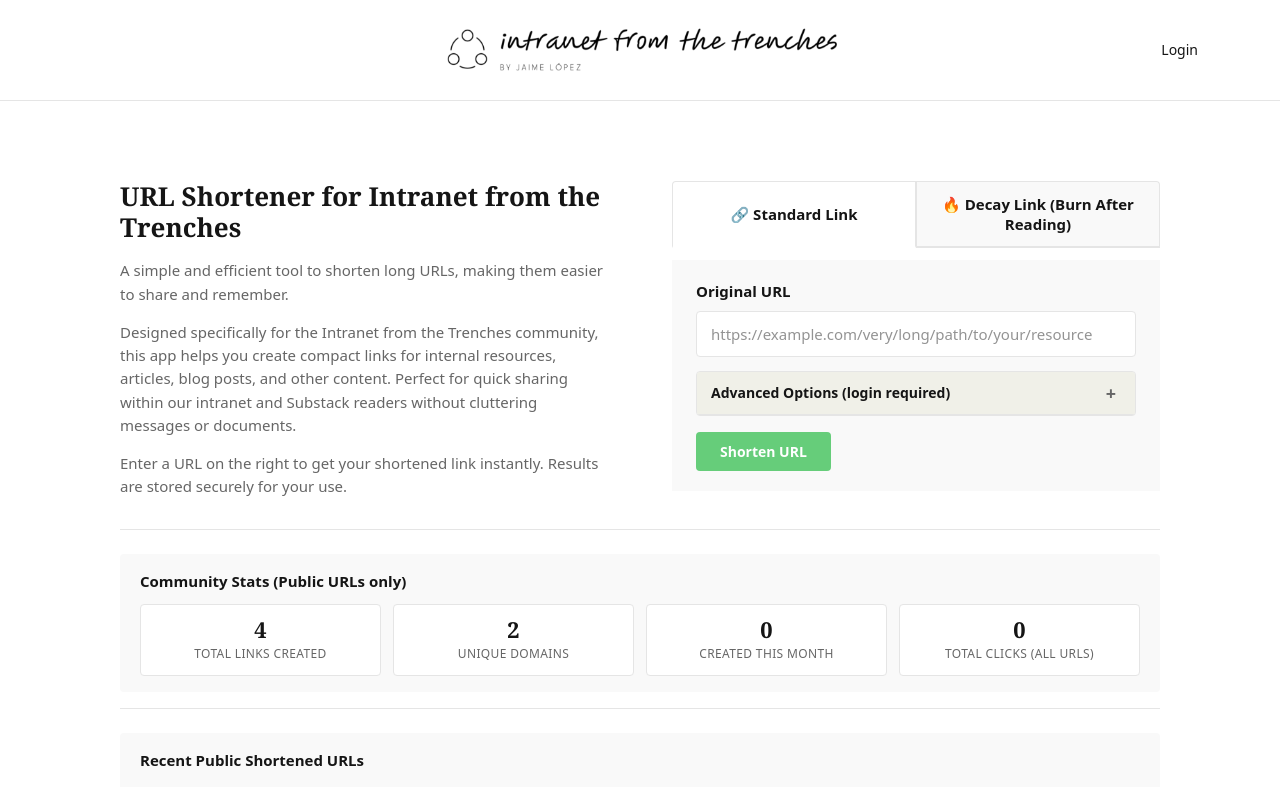
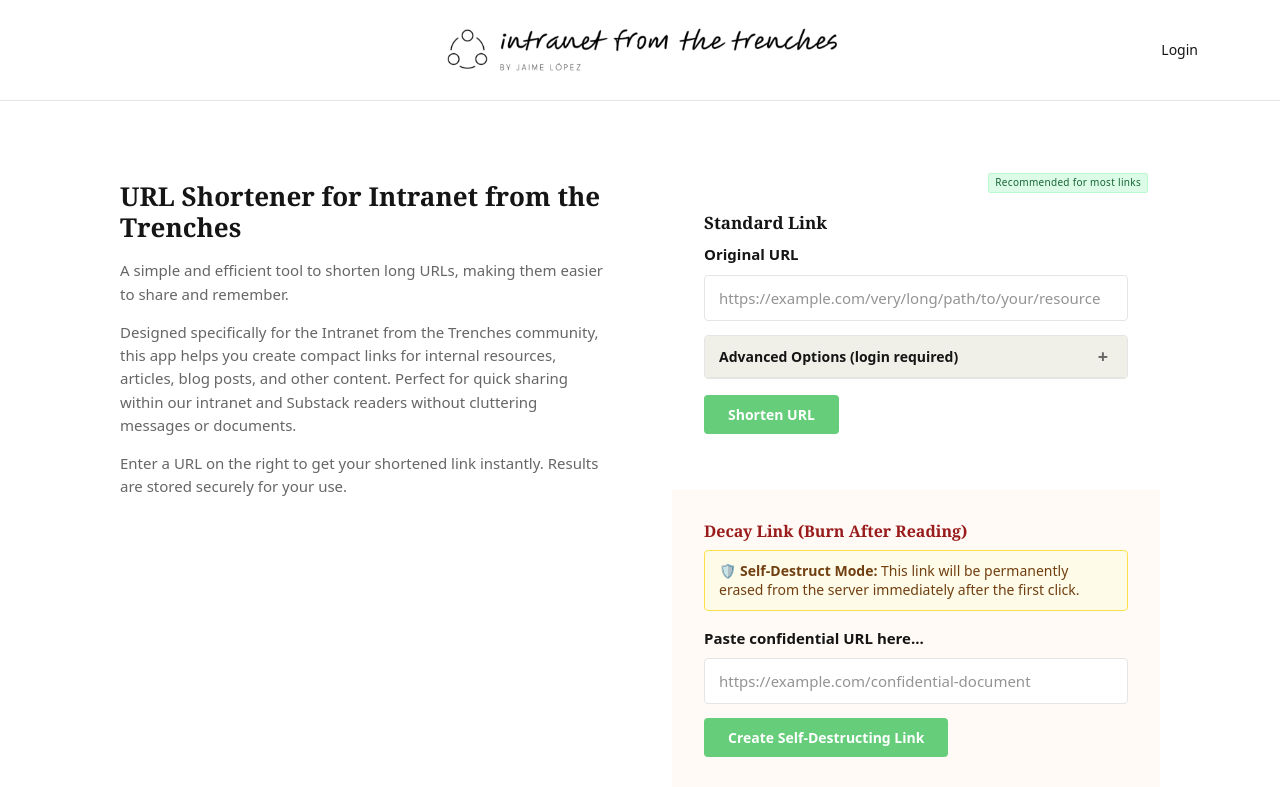
Before and after one commit to jaloplo/ai-ender-pearl, a Next.js app: page / in a window 1280 px wide. Shown: the top 787 px of the page. Built offline with nearby package versions, Linux system fonts and the light colour scheme; no server answers.

Commit message:
feat: Unify Styles of Standard Link and Decay Link Tabs
feat: Decay Link Re-creation for Previously Used (Closed) URLs

```diff
--- a/app/globals.css
+++ b/app/globals.css
@@ -582,9 +582,9 @@ footer {
 
 /* Enhanced form container for visual prominence */
 .prominent-form {
-  background-color: var(--color-bg-secondary);
-  padding: 28px 32px;
-  border: 2px solid #d4d0c4; /* slightly stronger border for card-like distinction, retro beige tone */
+  background-color: transparent;
+  padding: 0;
+  border: 0px solid #d4d0c4; /* slightly stronger border for card-like distinction, retro beige tone */
   margin-bottom: 24px;
   box-shadow: 0 1px 3px rgba(0, 0, 0, 0.04);
 }
@@ -674,8 +674,8 @@ footer {
   }
 
   .prominent-form {
-    padding: 20px 18px;
-    border-width: 1px;
+    padding: 0;
+    border-width: 0;
   }
 
   .prominent-input {
@@ -960,7 +960,7 @@ footer {
 
 /* Make the form and result fit nicely in right panel */
 .right-panel .prominent-form {
-  padding: 20px 24px;
+  padding: 32px 32px;
   margin-bottom: 16px;
 }
 
@@ -1041,7 +1041,7 @@ footer {
 .prominent-form {
   border: none !important;
   box-shadow: none;
-  background-color: var(--color-bg-secondary);
+  background-color: transparent;
 }
 
 /* New stats row after the main split */
@@ -1442,70 +1442,68 @@ th[style*="cursor: pointer"]:hover {
   }
 }
 /* ========================================
-   DECAY LINK (BURN AFTER READING) - Tabbed UI + Visual States
-   Per functional & UX specification.
+   UNIFIED TABS FOR STANDARD LINK AND DECAY LINK
+   Tabs are now inside the single prominent-form to feel as one form.
+   Both tabs use identical styles for selected (active) and unselected modes.
+   No visual differentiation between the two tab types.
+   Contextual elements (banner, warning) remain for decay mode only.
    ======================================== */
 
-/* Tab selector container */
+/* Tab selector container - unified, blends into form */
 .mode-tabs {
   display: flex;
-  margin-bottom: 12px;
-  border-bottom: 2px solid var(--color-border-subtle);
-  gap: 0;
-}
-
-/* Individual tab buttons */
+  margin: -28px -32px 16px -32px; /* pull to edges of form padding for seamless integration */
+  /*border-bottom: 1px solid var(--color-border-subtle);*/
+  background-color: #f0f0e8; /* subtle retro tint to match advanced header */
+  border-radius: 4px 4px 0 0;
+  overflow: hidden;
+}
+
+/* Individual tab buttons - identical styles for both Standard and Decay */
 .mode-tab {
   flex: 1;
   padding: 12px 16px;
   font-size: 15px;
   font-weight: 600;
-  background: var(--color-bg-secondary);
-  border: 1px solid var(--color-border-subtle);
-  border-bottom: none;
+  background: transparent;
+  border: none;
+  border-right: 1px solid var(--color-border-subtle);
+  border-radius: 0;
   cursor: pointer;
-  transition: all 0.15s ease;
+  /*transition: all 0.1s ease;*/
   color: var(--color-text-primary);
   text-align: center;
-}
-
-.mode-tab:first-child {
-  border-radius: 4px 0 0 0;
+  position: relative;
 }
 
 .mode-tab:last-child {
-  border-radius: 0 4px 0 0;
+  border-right: none;
 }
 
 .mode-tab:hover:not(.active):not(:disabled) {
-  background: #f0f0e8;
+  background: #e8e4d9;
 }
 
 .mode-tab.active {
   background: var(--color-bg-primary);
-  border-color: var(--color-border-subtle);
-  border-bottom: 2px solid var(--color-bg-primary);
-  margin-bottom: -2px;
   font-weight: 700;
-  position: relative;
-  z-index: 1;
-}
-
-/* Decay tab specific active styling (warm/reddish tone) */
+  color: var(--color-text-primary);
+  /* subtle bottom indicator using box-shadow for clean selected state */
+  /*box-shadow: inset 0 -3px 0 var(--color-brand-accent);*/
+}
+
+.mode-tab:disabled {
+  opacity: 0.6;
+  cursor: not-allowed;
+}
+
+/* Remove any prior decay-specific tab overrides to ensure identical appearance */
+.mode-tab.decay-tab,
 .mode-tab.decay-tab.active {
-  background: #fff7ed; /* warm subtle orange tint */
-  border-color: #fed7aa;
-  color: #9a3412;
-}
-
-/* Decay form container - subtle warm/reddish card tone */
-.prominent-form.decay-form {
-  background-color: #fffaf0; /* very light warm orange */
-  border: 2px solid #fed7aa !important;
-  box-shadow: 0 1px 3px rgba(154, 52, 18, 0.06);
-}
-
-/* Self-destruct info banner */
+  /* intentionally empty: both tabs now share exact same rules above */
+}
+
+/* Self-destruct info banner (decay only - contextual, not tab style) */
 .decay-banner {
   background-color: #fefce8; /* soft yellow */
   border: 1px solid #fde047;
@@ -1521,23 +1519,7 @@ th[style*="cursor: pointer"]:hover {
   font-weight: 600;
 }
 
-/* Decay primary action button (danger/warning accent) */
-.prominent-button.decay-button {
-  background-color: #c2410c; /* warm orange-red */
-  color: #fff;
-}
-
-.prominent-button.decay-button:hover {
-  background-color: #9a3412;
-  opacity: 1;
-}
-
-/* Result block when decay link was created */
-.result.decay-result {
-  border-color: #fed7aa;
-  background-color: #fffaf0;
-}
-
+/* Decay-specific warning note (kept for UX context in result) */
 .decay-warning {
   margin-top: 14px;
   padding: 10px 12px;
@@ -1552,22 +1534,222 @@ th[style*="cursor: pointer"]:hover {
 /* Responsive adjustments for tabs */
 @media (max-width: 768px) {
   .mode-tabs {
+    margin: -20px -18px 12px -18px;
     flex-direction: column;
+    border-radius: 0;
     border-bottom: none;
   }
 
   .mode-tab {
-    border-radius: 4px !important;
-    border: 1px solid var(--color-border-subtle);
-    margin-bottom: 6px;
+    border-right: none;
+    border-bottom: 1px solid var(--color-border-subtle);
+    border-radius: none;
+    padding: 10px 14px;
+    font-size: 14px;
+  }
+
+  .mode-tab:last-child {
+    border-bottom: none;
   }
 
   .mode-tab.active {
-    margin-bottom: 6px;
-    border-bottom: 1px solid var(--color-border-subtle);
-  }
-
-  .prominent-form.decay-form {
-    padding: 18px 16px;
-  }
-}
+    /*box-shadow: inset 0 -2px 0 var(--color-brand-accent);*/
+  }
+}
+/* ========================================
+   TAB ADJUSTMENTS FOR STANDARD LINK / DECAY LINK (per user request)
+   - Remove green border (inset shadow) when tab selected
+   - Remove rounded corners
+   - Adapt tabs full width to match the option box / input below (no side overhang)
+   - Red warning background color for the "Decay Link" option box (when decay-mode active)
+   ======================================== */
+
+.mode-tabs {
+  margin: 0 0 16px 0 !important; /* adapt the whole width of the tabs to the option box below (aligns with prominent-input and .option widths inside form padding) */
+  border-radius: 0 !important; /* remove the rounded corners */
+}
+
+.mode-tab.active {
+  box-shadow: none !important; /* remove the green border when the tab is selected */
+  border-bottom: 0px solid var(--color-brand-accent); /* keep a subtle indicator but not green box-shadow; using border for selected if needed, but can be none */
+}
+
+.mode-tabs.decay-mode {
+  /*background-color: #fee2e2 !important;*/ /* red color as a warning sign in the background of the "Decay Link" option box */
+  /*border-bottom-color: #fecaca !important;*/
+}
+
+/* Ensure decay active tab stands out with warning but no green */
+.mode-tabs.decay-mode .mode-tab.active {
+  background-color: #fff1f2 !important;
+  /*border-bottom-color: #f87171 !important;*/
+}
+
+/* Responsive overrides for the adjusted tabs (no radius, adapted width) */
+@media (max-width: 768px) {
+  .mode-tabs {
+    margin: 0 0 12px 0 !important;
+    border-radius: 0 !important;
+  }
+
+  .mode-tab.active {
+    box-shadow: none !important;
+    border-bottom: 2px solid var(--color-brand-accent);
+  }
+
+  .mode-tabs.decay-mode {
+    background-color: #fee2e2 !important;
+  }
+}
+
+/* ========================================
+   SEPARATE FORMS FOR STANDARD LINK AND DECAY LINK
+   Per user request: Split into two distinct forms (Standard on top, Decay below).
+   No tabs. Use titles + bottom buttons. Preserve exact retro Intranet/Substack styles,
+   colors (#66cd7a accent, beige tones, Georgia headings, borders, fonts, etc.).
+   ======================================== */
+
+.form-section-title {
+  display: block;
+  font-size: 16px;
+  font-weight: 700;
+  color: var(--color-text-primary);
+  margin-bottom: 12px;
+  font-family: Georgia, "Times New Roman", Times, serif;
+  line-height: 1.2;
+}
+
+/* Ensure the two forms are visually separated but use identical prominent-form treatment */
+.right-panel .prominent-form + .prominent-form {
+  margin-top: 24px;
+}
+
+/* Keep decay banner styling (contextual only, not tab) */
+.decay-banner {
+  background-color: #fefce8; /* soft yellow */
+  border: 1px solid #fde047;
+  color: #713f12;
+  padding: 10px 14px;
+  margin-bottom: 16px;
+  font-size: 14px;
+  line-height: 1.4;
+  border-radius: 4px;
+}
+
+.decay-banner strong {
+  font-weight: 600;
+}
+
+/* Decay-specific warning note (kept for UX context in result) */
+.decay-warning {
+  margin-top: 14px;
+  padding: 10px 12px;
+  background-color: #fef2f2;
+  border: 1px solid #fecaca;
+  color: #991b1b;
+  font-size: 13px;
+  line-height: 1.4;
+  border-radius: 3px;
+}
+
+/* ========================================
+   CLEAR DIFFERENTIATION + GREYED OUT FOR STANDARD / DECAY FORMS
+   Per user request:
+   - Make Standard Link the primary eye-catcher (top, normal styling)
+   - Decay Link is secondary but noticeable (distinct red/warning accents)
+   - When one is active (loading), the other form is greyed out (opacity, no interaction)
+   - Buttons do not change state/text on the inactive form
+   ======================================== */
+
+/* Standard Link form - primary, clean, eye-catching */
+.right-panel .prominent-form.standard-form {
+  /* slightly more prominent by default */
+  position: relative;
+}
+
+.right-panel .prominent-form.standard-form .form-section-title.standard {
+  color: var(--color-text-primary);
+  font-size: 17px;
+}
+
+/* Decay Link form - visually differentiated as secondary/warning option */
+.right-panel .prominent-form.decay-form {
+  position: relative;
+  /* subtle left accent bar to differentiate without clashing with retro style */
+  border-left: 5px solid #b91c1c;
+  background-color: #fffaf5; /* very subtle warm off-white to stand out as different */
+}
+
+.right-panel .prominent-form.decay-form .form-section-title.decay {
+  color: #991b1b;
+  font-size: 16px;
+}
+
+/* Greyed out state: when the OTHER option is being used */
+.right-panel .prominent-form.greyed-out {
+  opacity: 0.42;
+  pointer-events: none;
+  filter: grayscale(0.15);
+  transition: opacity 0.2s ease;
+}
+
+.right-panel .prominent-form.greyed-out input,
+.right-panel .prominent-form.greyed-out button,
+.right-panel .prominent-form.greyed-out .advanced-header,
+.right-panel .prominent-form.greyed-out .option {
+  cursor: not-allowed !important;
+}
+
+.right-panel .prominent-form.greyed-out .prominent-button {
+  background-color: #9ca3af !important;
+  color: #f3f4f6 !important;
+}
+
+/* Ensure the active form stays fully visible and interactive */
+.right-panel .prominent-form:not(.greyed-out) {
+  opacity: 1;
+  pointer-events: auto;
+}
+
+/* Make the Standard title stand out a bit more to draw the eye first */
+.form-section-title.standard {
+  display: block;
+  font-size: 17px;
+  font-weight: 700;
+  margin-bottom: 10px;
+}
+
+.form-section-title.decay {
+  display: block;
+  font-size: 16px;
+  font-weight: 700;
+  margin-bottom: 8px;
+}
+
+/* Small visual cue under Standard to indicate it's the default/recommended */
+.standard-form::before {
+  content: "Recommended for most links";
+  position: absolute;
+  top: -8px;
+  right: 12px;
+  font-size: 10px;
+  color: #166534;
+  background: #dcfce7;
+  padding: 1px 6px;
+  border-radius: 2px;
+  border: 1px solid #bbf7d0;
+  font-weight: 500;
+  letter-spacing: 0.3px;
+}
+
+@media (max-width: 768px) {
+  .right-panel .prominent-form.decay-form {
+    border-left-width: 4px;
+    padding-left: 10px;
+  }
+  .standard-form::before {
+    font-size: 9px;
+    top: -6px;
+    right: 8px;
+  }
+}
--- a/app/list/page.js
+++ b/app/list/page.js
@@ -621,5 +621,5 @@ export default function ListPage() {
         {searchTerm && ` • ${filteredItems.length} match${filteredItems.length === 1 ? '' : 'es'} for search`}
       </div>
     </>
-  );
+  )
 }
--- a/app/page.js
+++ b/app/page.js
@@ -3,25 +3,24 @@
 import { useState, useEffect } from 'react';
 
 export default function ShortenPage() {
-  const [url, setUrl] = useState('');
+  // Separate URL states for each independent form
+  const [standardUrl, setStandardUrl] = useState('');
+  const [decayUrl, setDecayUrl] = useState('');
+
   const [isPrivate, setIsPrivate] = useState(false);
   const [customSlug, setCustomSlug] = useState('');
   const [expiresAt, setExpiresAt] = useState('');
   const [maxClicks, setMaxClicks] = useState('');
   const [result, setResult] = useState(null);
   const [error, setError] = useState('');
-  const [loading, setLoading] = useState(false);
+  const [standardLoading, setStandardLoading] = useState(false);
+  const [decayLoading, setDecayLoading] = useState(false);
 
   const [stats, setStats] = useState({ count: 0, recent: [], uniqueDomains: 0, thisMonth: 0, totalClicks: 0 });
   const [statsLoading, setStatsLoading] = useState(true);
 
   const [isAuthenticated, setIsAuthenticated] = useState(false);
   const [advancedOpen, setAdvancedOpen] = useState(false);
-
-  // NEW: Decay Link (Burn After Reading) mode
-  const [mode, setMode] = useState('standard'); // 'standard' | 'decay'
-
-  const isDecayMode = mode === 'decay';
 
   const checkAuthStatus = async () => {
     try {
@@ -35,19 +34,19 @@ export default function ShortenPage() {
     }
   };
 
-  const handleSubmit = async (e) => {
+  const handleSubmit = async (e, urlValue, decay = false) => {
     e.preventDefault();
     setError('');
     setResult(null);
 
-    if (!url.trim()) {
+    if (!urlValue || !urlValue.trim()) {
       setError('Please enter a URL');
       return;
     }
 
     // Optional client-side slug validation (server will enforce too) - only relevant if authenticated AND not decay
     const trimmedSlug = customSlug.trim();
-    if (isAuthenticated && trimmedSlug && !isDecayMode) {
+    if (isAuthenticated && trimmedSlug && !decay) {
       if (trimmedSlug.length < 1 || trimmedSlug.length > 64) {
         setError('Custom alias must be 1-64 characters.');
         return;
@@ -64,24 +63,28 @@ export default function ShortenPage() {
     }
 
     // Client-side validation for expiration - only if authenticated AND not decay
-    if (isAuthenticated && expiresAt && !isDecayMode) {
+    if (isAuthenticated && expiresAt && !decay) {
       const expDate = new Date(expiresAt);
       if (isNaN(expDate.getTime()) || expDate <= new Date()) {
         setError('Expiration date/time must be a valid future date and time.');
         return;
       }
     }
-    if (isAuthenticated && maxClicks && !isDecayMode && (isNaN(parseInt(maxClicks, 10)) || parseInt(maxClicks, 10) < 1)) {
+    if (isAuthenticated && maxClicks && !decay && (isNaN(parseInt(maxClicks, 10)) || parseInt(maxClicks, 10) < 1)) {
       setError('Maximum clicks must be a positive integer.');
       return;
     }
 
-    setLoading(true);
+    if (decay) {
+      setDecayLoading(true);
+    } else {
+      setStandardLoading(true);
+    }
 
     try {
-      const payload = { url: url.trim() };
+      const payload = { url: urlValue.trim() };
 
-      if (isDecayMode) {
+      if (decay) {
         // Decay mode: always private, no custom/exp, pass decay flag
         payload.decay = true;
         // Do not send private/custom/exp for decay (backend enforces)
@@ -112,7 +115,13 @@ export default function ShortenPage() {
         setError(data.error || 'Failed to shorten URL');
       } else {
         setResult(data);
-        setUrl('');
+        // Clear only the relevant input
+        if (decay) {
+          setDecayUrl('');
+        } else {
+          setStandardUrl('');
+        }
+        // Reset advanced fields (they belong to standard)
         setIsPrivate(false);
         setCustomSlug('');
         setExpiresAt('');
@@ -123,7 +132,11 @@ export default function ShortenPage() {
     } catch (err) {
       setError('Network error. Please try again.');
     } finally {
-      setLoading(false);
+      if (decay) {
+        setDecayLoading(false);
+      } else {
+        setStandardLoading(false);
+      }
     }
   };
 
@@ -202,19 +215,8 @@ export default function ShortenPage() {
     }
   };
 
-  // Switch mode and reset non-applicable fields
-  const switchMode = (newMode) => {
-    setMode(newMode);
-    setError('');
-    // When switching to decay, clear advanced fields (they are hidden)
-    if (newMode === 'decay') {
-      setIsPrivate(false);
-      setCustomSlug('');
-      setExpiresAt('');
-      setMaxClicks('');
-      setAdvancedOpen(false); // collapse advanced when in decay
-    }
-  };
+  // Any loading state for shared disables (when one is active the other is greyed)
+  const anyLoading = standardLoading || decayLoading;
 
   return (
     <div className="home-centered">
@@ -234,62 +236,37 @@ export default function ShortenPage() {
           </p>
         </div>
 
-        {/* Right side: Textbox, button, and shortening result */}
+        {/* Right side: Two separate forms - Standard Link on top, Decay Link below. No tabs. */}
         <div className="right-panel">
-          {/* Tabbed selector for Standard vs Decay Link (Burn After Reading) */}
-          <div className="mode-tabs">
-            <button
-              type="button"
-              className={`mode-tab ${mode === 'standard' ? 'active' : ''}`}
-              onClick={() => switchMode('standard')}
-              disabled={loading}
+          {/* Standard Link Form - primary eye-catcher */}
+          <form
+            onSubmit={(e) => handleSubmit(e, standardUrl, false)}
+            className={`prominent-form standard-form ${decayLoading ? 'greyed-out' : ''}`}
           >
-              🔗 Standard Link
-            </button>
-            <button
-              type="button"
-              className={`mode-tab decay-tab ${mode === 'decay' ? 'active' : ''}`}
-              onClick={() => switchMode('decay')}
-              disabled={loading}
-            >
-              🔥 Decay Link (Burn After Reading)
-            </button>
-          </div>
+            <strong className="form-section-title standard">Standard Link</strong>
 
-          <form
-            onSubmit={handleSubmit}
-            className={`prominent-form ${isDecayMode ? 'decay-form' : ''}`}
-          >
-            {/* Contextual notice banner for Decay mode */}
-            {isDecayMode && (
-              <div className="decay-banner">
-                🛡️ <strong>Self-Destruct Mode:</strong> This link will be permanently erased from the server immediately after the first click.
-              </div>
-            )}
-
-            <label htmlFor="url">{isDecayMode ? 'Paste confidential URL here...' : 'Original URL'}</label>
+            <label htmlFor="url-standard">Original URL</label>
             <input
               type="text"
-              id="url"
-              value={url}
-              onChange={(e) => setUrl(e.target.value)}
-              placeholder={isDecayMode ? "https://example.com/confidential-document" : "https://example.com/very/long/path/to/your/resource"}
-              disabled={loading}
+              id="url-standard"
+              value={standardUrl}
+              onChange={(e) => setStandardUrl(e.target.value)}
+              placeholder="https://example.com/very/long/path/to/your/resource"
+              disabled={anyLoading}
               className="prominent-input"
             />
 
-            {/* Advanced options are completely hidden in Decay mode (per spec: streamlined form) */}
-            {!isDecayMode && (
+            {/* Advanced options (only for Standard) */}
             <div className="advanced-box">
               <div
                 className="advanced-header"
-                  onClick={() => setAdvancedOpen(!advancedOpen)}
+                onClick={() => { if (!anyLoading) setAdvancedOpen(!advancedOpen); }}
                 role="button"
                 tabIndex={0}
                 onKeyDown={(e) => {
                   if (e.key === 'Enter' || e.key === ' ') {
                     e.preventDefault();
-                      setAdvancedOpen(!advancedOpen);
+                    if (!anyLoading) setAdvancedOpen(!advancedOpen);
                   }
                 }}
                 aria-expanded={advancedOpen}
@@ -308,7 +285,7 @@ export default function ShortenPage() {
                       value={customSlug}
                       onChange={(e) => setCustomSlug(e.target.value)}
                       placeholder="my-campaign-link or product2025"
-                        disabled={loading || !isAuthenticated}
+                      disabled={anyLoading || !isAuthenticated}
                       className="option-input"
                     />
                     <span className="metadata" style={{ fontSize: '11px', display: 'block' }}>
@@ -332,7 +309,7 @@ export default function ShortenPage() {
                           id="expiresAt"
                           value={expiresAt}
                           onChange={(e) => setExpiresAt(e.target.value)}
-                            disabled={loading || !isAuthenticated}
+                          disabled={anyLoading || !isAuthenticated}
                           className="option-input"
                         />
                         <span className="metadata" style={{ fontSize: '11px' }}>Link will stop working after this date/time.</span>
@@ -348,7 +325,7 @@ export default function ShortenPage() {
                           onChange={(e) => setMaxClicks(e.target.value)}
                           min="1"
                           placeholder="e.g. 100"
-                            disabled={loading || !isAuthenticated}
+                          disabled={anyLoading || !isAuthenticated}
                           className="option-input"
                         />
                         <span className="metadata" style={{ fontSize: '11px' }}>After this many clicks, link deactivates.</span>
@@ -364,12 +341,12 @@ export default function ShortenPage() {
                     className={`option privacy-option ${!isAuthenticated ? 'greyed' : ''} ${isPrivate && isAuthenticated ? 'private-active' : ''}`}
                   >
                     <label>Privacy (optional)</label>
-                      <label style={{ display: 'flex', alignItems: 'center', fontSize: '14px', cursor: isAuthenticated ? 'pointer' : 'default' }}>
+                    <label style={{ display: 'flex', alignItems: 'center', fontSize: '14px', cursor: isAuthenticated && !anyLoading ? 'pointer' : 'default' }}>
                       <input
                         type="checkbox"
                         checked={isPrivate}
                         onChange={handlePrivateChange}
-                          disabled={loading || !isAuthenticated}
+                        disabled={anyLoading || !isAuthenticated}
                         style={{ marginRight: '8px' }}
                       />
                       Make it private
@@ -384,16 +361,47 @@ export default function ShortenPage() {
                 </div>
               )}
             </div>
-            )}
 
             <button
               type="submit"
-              disabled={loading}
-              className={`prominent-button ${isDecayMode ? 'decay-button' : ''}`}
+              disabled={anyLoading}
+              className="prominent-button"
             >
-              {loading
-                ? (isDecayMode ? 'Creating Self-Destructing Link...' : 'Shortening...')
-                : (isDecayMode ? 'Create Self-Destructing Link' : 'Shorten URL')}
+              {standardLoading ? 'Shortening...' : 'Shorten URL'}
+            </button>
+          </form>
+
+          {/* Decay Link Form - placed directly below the Standard Link form, visually differentiated */}
+          <form
+            onSubmit={(e) => handleSubmit(e, decayUrl, true)}
+            className={`prominent-form decay-form ${standardLoading ? 'greyed-out' : ''}`}
+          >
+            <strong className="form-section-title decay">Decay Link (Burn After Reading)</strong>
+
+            {/* Contextual notice banner for Decay mode */}
+            <div className="decay-banner">
+              🛡️ <strong>Self-Destruct Mode:</strong> This link will be permanently erased from the server immediately after the first click.
+            </div>
+
+            <label htmlFor="url-decay">Paste confidential URL here...</label>
+            <input
+              type="text"
+              id="url-decay"
+              value={decayUrl}
+              onChange={(e) => setDecayUrl(e.target.value)}
+              placeholder="https://example.com/confidential-document"
+              disabled={anyLoading}
+              className="prominent-input"
+            />
+
+            {/* No advanced options for Decay - streamlined per design */}
+
+            <button
+              type="submit"
+              disabled={anyLoading}
+              className="prominent-button"
+            >
+              {decayLoading ? 'Creating Self-Destructing Link...' : 'Create Self-Destructing Link'}
             </button>
           </form>
 
@@ -404,7 +412,7 @@ export default function ShortenPage() {
           )}
 
           {result && (
-            <div className={`result ${result.decay ? 'decay-result' : ''}`}>
+            <div className="result">
               <strong>Shortened URL</strong><br />
               <a href={result.shortUrl} target="_blank" rel="noopener noreferrer" className="short-url">
                 {result.shortUrl}
```
Also changed, not shown: app/[short]/route.js (+7 -12 lines), app/lib/cosmos.js, app/lib/urls.js, 1 other file (tests, documents, lock files or other folders). Lines whose indentation alone changed are shown as unchanged.
